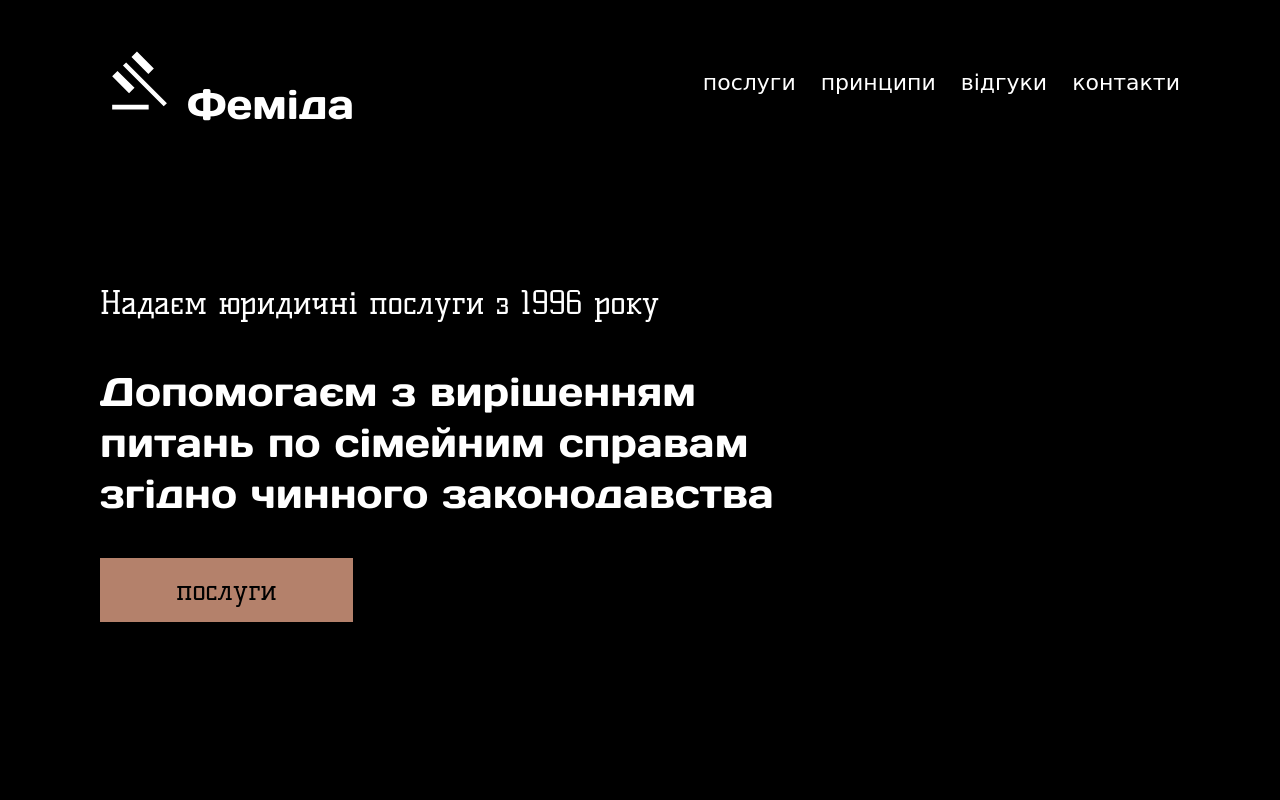
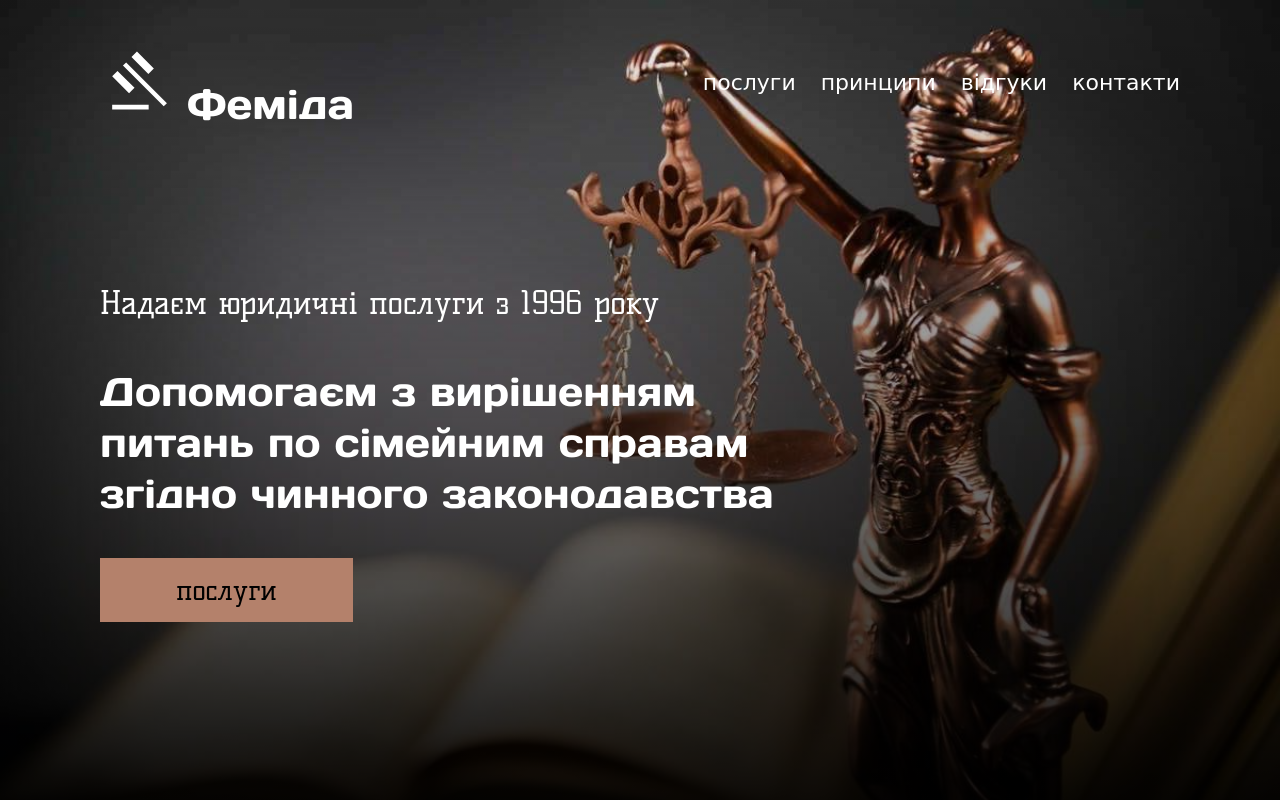
Before and after one commit to Laypsel/lawyer, a plain HTML site: page index.html in a window 1280 px wide. Shown: the top 800 px of the page. Drawn offline with Linux system fonts and the light colour scheme; the site is published under a folder, as on GitHub Pages, so addresses that start at the root find nothing; files whose address does not match are found by name.

Commit message:
background image settings change

```diff
--- a/styles/styles.css
+++ b/styles/styles.css
@@ -66,7 +66,7 @@ hr {
     left: 0;
     background-color: black;
     background-size: contain;
-    background-image: url("/images/femida.png");
+    background-image: url("../images/femida.png");
     background-repeat: no-repeat;
 }
 
```
